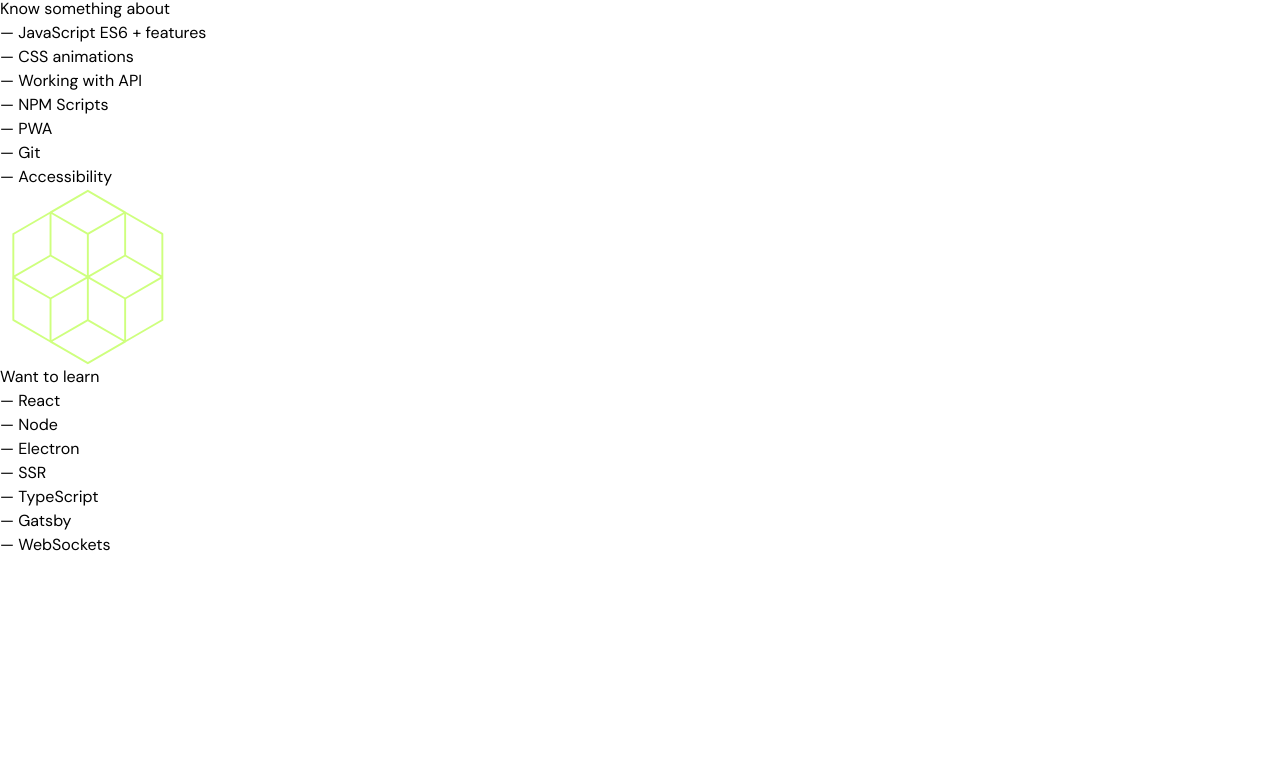
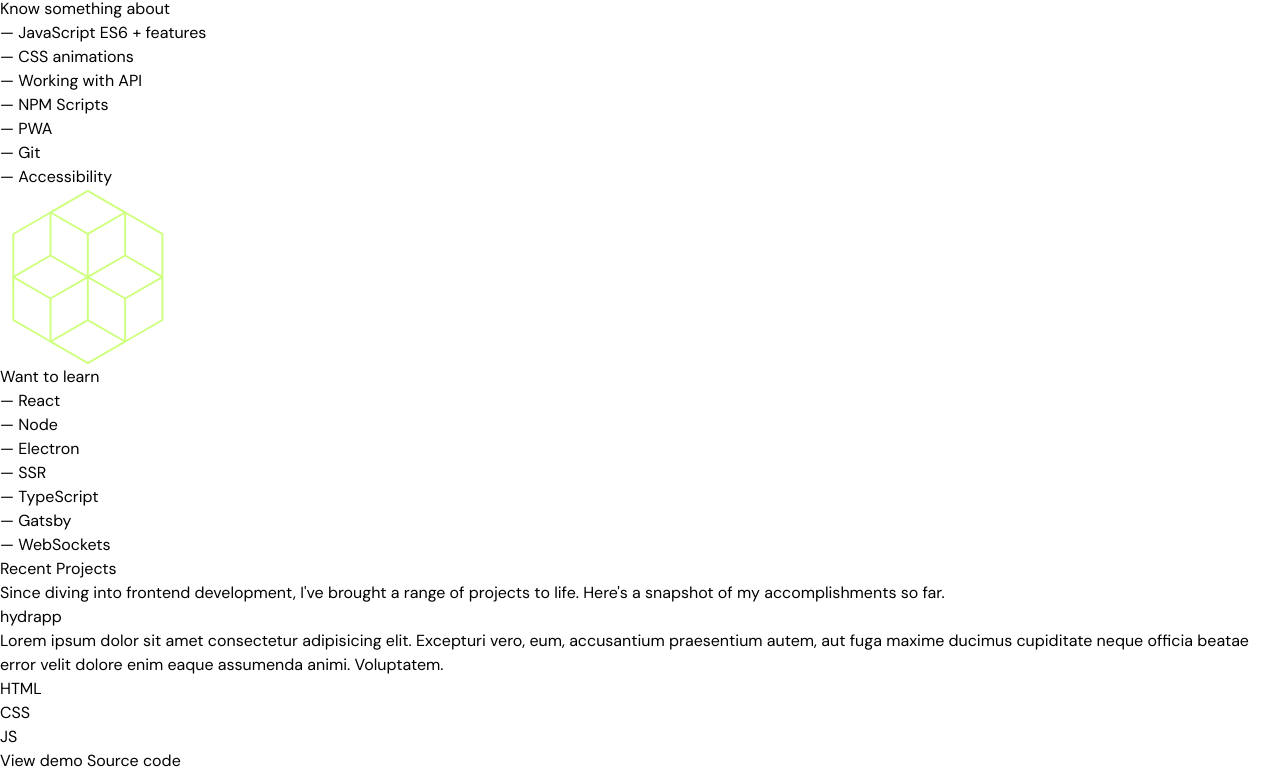
Before and after one commit to szramkalukasz/portfolio, a website built with Parcel: page src/index.html in a window 1280 px wide. Shown: the part 923-1696 px from the top of the page. Before the commit the page ends 1480 px from the top, so only its background shows below. Built offline with nearby package versions, Linux system fonts and the light colour scheme.

Commit message:
Add projects markup

```diff
--- a/src/index.html
+++ b/src/index.html
@@ -86,6 +86,29 @@
           <li>— WebSockets</li>
         </ul>
       </article>
+      <section id="projects">
+        <h2>Recent Projects</h2>
+        <p>
+          Since diving into frontend development, I've brought a range of
+          projects to life. Here's a snapshot of my accomplishments so far.
+        </p>
+        <article>
+          <h3>hydrapp</h3>
+          <p>
+            Lorem ipsum dolor sit amet consectetur adipisicing elit. Excepturi
+            vero, eum, accusantium praesentium autem, aut fuga maxime ducimus
+            cupiditate neque officia beatae error velit dolore enim eaque
+            assumenda animi. Voluptatem.
+          </p>
+          <ul>
+            <li>HTML</li>
+            <li>CSS</li>
+            <li>JS</li>
+          </ul>
+          <a href="#">View demo</a>
+          <a href="#">Source code</a>
+        </article>
+      </section>
     </main>
     <script type="module" src="./main.js"></script>
   </body>
```
